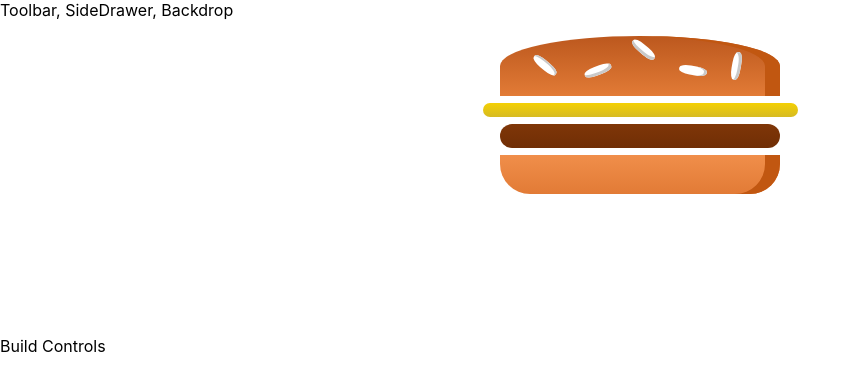
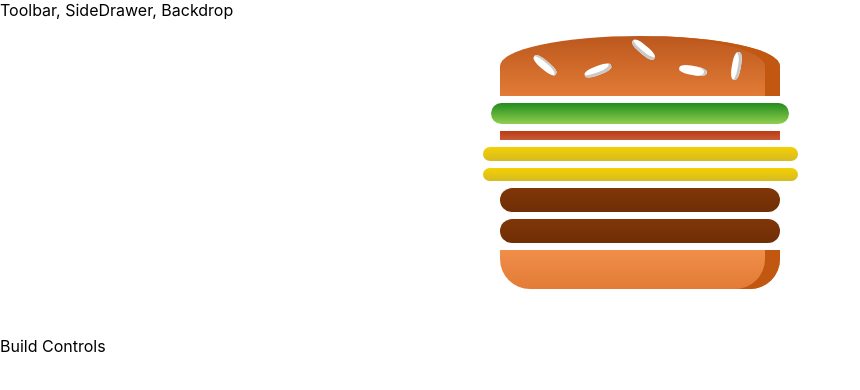
Before and after one commit to ruifengwang0/Burger-Builder, a React app: page / in a window 1280 px wide. Shown: the top 390 px of the page, without its empty margins (0-860 px from the left). Built offline with nearby package versions, Linux system fonts and the light colour scheme; the HTML template or start-up script is replaced by a standard one.

Commit message:
Output Burger ingredients dynamically

```diff
--- a/src/components/Burger/Burger.js
+++ b/src/components/Burger/Burger.js
@@ -3,11 +3,16 @@
 import BurgerIngredient from './BurgerIngredient/BurgerIngredient';
 
 const burger = (props) => {
+    const transformedIngredients = Object.keys(props.ingredients)
+    .map(igKey => {
+        return [...Array(props.ingredients[igKey])].map((_,i) => {
+            return <BurgerIngredient key={igKey + i} type={igKey} />;
+        });
+    });
     return (
         <div className={classes.Burger}>
             <BurgerIngredient type="bread-top" />
-            <BurgerIngredient type="cheese" />
-            <BurgerIngredient type="meat" />
+            {transformedIngredients}
             <BurgerIngredient type="bread-bottom" />
         </div>
     );
--- a/src/containers/BurgerBuilder/BurgerBuilder.js
+++ b/src/containers/BurgerBuilder/BurgerBuilder.js
@@ -3,10 +3,19 @@
 import Burger from '../../components/Burger/Burger';
 
 class BurgerBuilder extends Component{
+    state = {
+        ingredients: {
+            salad: 1,
+            bacon: 1,
+            cheese: 2,
+            meat: 2
+        }
+    }
+
     render(){
         return (
             <Auxiliary>
-                <Burger />
+                <Burger ingredients={this.state.ingredients} />
                 <div>Build Controls</div>
             </Auxiliary>
         );
```
